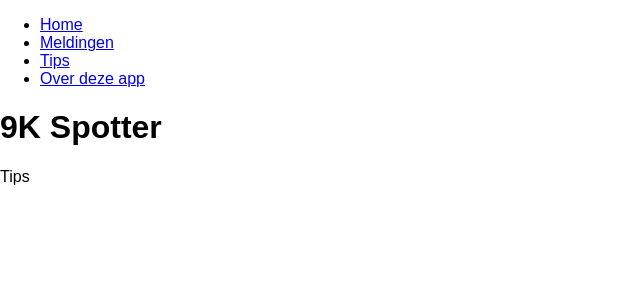
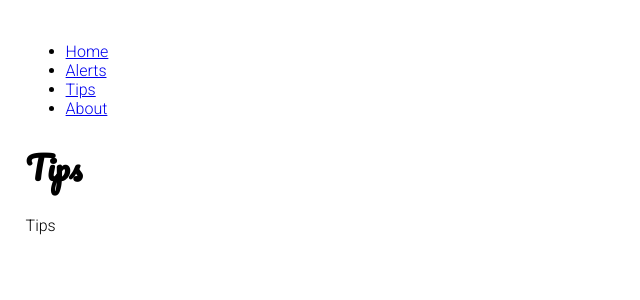
Before and after one commit to oSoc13/Code9000, a PHP site: page /Code9000/templates/tips.phtml in a window 1280 px wide. Shown: the top 300 px of the page, without its empty margins (0-640 px from the left). Run offline with PHP 8.4, Linux system fonts and the light colour scheme; some libraries are stand-ins or nearby versions.

Commit message:
Fixed CSS links and filenames (both default.css + main.css were present), also linked a few fonts per Tom's design. Also translated the menu items since the app will be in English

```diff
--- a/styles/default.css
+++ b/styles/default.css
@@ -1,4 +1,5 @@
 @import url(http://fonts.googleapis.com/css?family=Roboto:400,300italic,300,700,700italic,400italic);
+@import url(http://fonts.googleapis.com/css?family=Pacifico);
 
 /* =============================
 * COLOR PALETTE
@@ -10,6 +11,10 @@
 
 body{
 	font-family: 'Roboto';
+}
+
+h1, h2, h3, h4, h5, h6{
+	font-family: 'Pacifico';
 }
 
 /* =============================
--- a/styles/index.css
+++ b/styles/index.css
@@ -10,4 +10,8 @@
 
 /* IMPORT MAIN STYLESHEET */
 
-@import url('main.css');
+@import url('default.css');
+
+/* IMPORT TEMPORARY FIXES STYLESHEET */
+
+@import url('temp.css');
--- a/styles/main.css
+++ b/styles/temp.css
@@ -1,7 +1,8 @@
 /*
  * (c) 2013, OKFN Belgium. Some rights reserved.
  * Author: @nicoverbruggen
- * Main stylesheet for #code9000.
+ * Temporary stylesheet for #code9000. Some things need to be aligned etc
+ * but needs to be fixed later on!
  */
 
 .uploadframe{
--- a/templates/404.phtml
+++ b/templates/404.phtml
@@ -12,11 +12,11 @@ Nico Verbruggen (nico.verb@gmail.com)
 <html>
 	<head>
 		<title>404 Page Not Found</title>
+		<!-- LINK MY OWN STYLESHEET -->
+		<link rel="stylesheet" href="/Code9000/styles/index.css">
 	</head>
 	<body>
 		<h1>404 Page Not Found</h1>
-		<?php
-			// Message here?
-		?>
+		<p>Oops. This page was not found.</p>
 	</body>
 </html>
--- a/templates/about.phtml
+++ b/templates/about.phtml
@@ -36,12 +36,12 @@ Nico Verbruggen (nico.verb@gmail.com)
 	<nav>
 		<ul>
 			<li><a href='/Code9000/home'>Home</a></li>
-			<li><a href='/Code9000/alerts'>Meldingen</a></li>
+			<li><a href='/Code9000/alerts'>Alerts</a></li>
 			<li><a href='/Code9000/tips'>Tips</a></li>
-			<li><a href='/Code9000/about'>Over deze app</a></li>
+			<li><a href='/Code9000/about'>About</a></li>
 		</ul>
 	</nav>
-	<h1>9K Spotter</h1>
+	<h1>About Spotter</h1>
 	<section>
 		<p>9K Spotter was made available by:</p>
 		<ul>
--- a/templates/alerts.phtml
+++ b/templates/alerts.phtml
@@ -36,12 +36,12 @@ Nico Verbruggen (nico.verb@gmail.com)
 	<nav>
 		<ul>
 			<li><a href='/Code9000/home'>Home</a></li>
-			<li><a href='/Code9000/alerts'>Meldingen</a></li>
+			<li><a href='/Code9000/alerts'>Alerts</a></li>
 			<li><a href='/Code9000/tips'>Tips</a></li>
-			<li><a href='/Code9000/about'>Over deze app</a></li>
+			<li><a href='/Code9000/about'>About</a></li>
 		</ul>
 	</nav>
-	<h1>9K Spotter</h1>
+	<h1>Alerts</h1>
 	<section>
 		<p>Alerts</p>
 	</section>
--- a/templates/index.phtml
+++ b/templates/index.phtml
@@ -41,7 +41,7 @@ Nico Verbruggen (nico.verb@gmail.com)
 			<li><a href='/Code9000/about'>About</a></li>
 		</ul>
 	</nav>
-	<h1>9K Spotter</h1>
+	<h1>Spotter</h1>
 	<section>
 		<p>
 			9K spotter allows you to point out the good and the bad things about your neighbourhood in Ghent.
--- a/templates/tips.phtml
+++ b/templates/tips.phtml
@@ -36,12 +36,12 @@ Nico Verbruggen (nico.verb@gmail.com)
 	<nav>
 		<ul>
 			<li><a href='/Code9000/home'>Home</a></li>
-			<li><a href='/Code9000/alerts'>Meldingen</a></li>
+			<li><a href='/Code9000/alerts'>Alerts</a></li>
 			<li><a href='/Code9000/tips'>Tips</a></li>
-			<li><a href='/Code9000/about'>Over deze app</a></li>
+			<li><a href='/Code9000/about'>About</a></li>
 		</ul>
 	</nav>
-	<h1>9K Spotter</h1>
+	<h1>Tips</h1>
 	<section>
 		<p>Tips</p>
 	</section>
--- a/templates/upload.phtml
+++ b/templates/upload.phtml
@@ -52,9 +52,9 @@ Nico Verbruggen (nico.verb@gmail.com)
 			<li><a href='/Code9000/about'>About</a></li>
 		</ul>
 	</nav>
-	<h1>9K Spotter</h1>
+	<h1>Uploader</h1>
 	<section>
-		<h1>Upload a file</h1>
+		<h2>Upload a file</h2>
 		<p>Below you can add images to the server (up to 2 MB per file). The images will be cropped.</p>
 		<label for="file">Filename:</label>
 		<input type="file" name="file" id="file" multiple=""><br>
```
